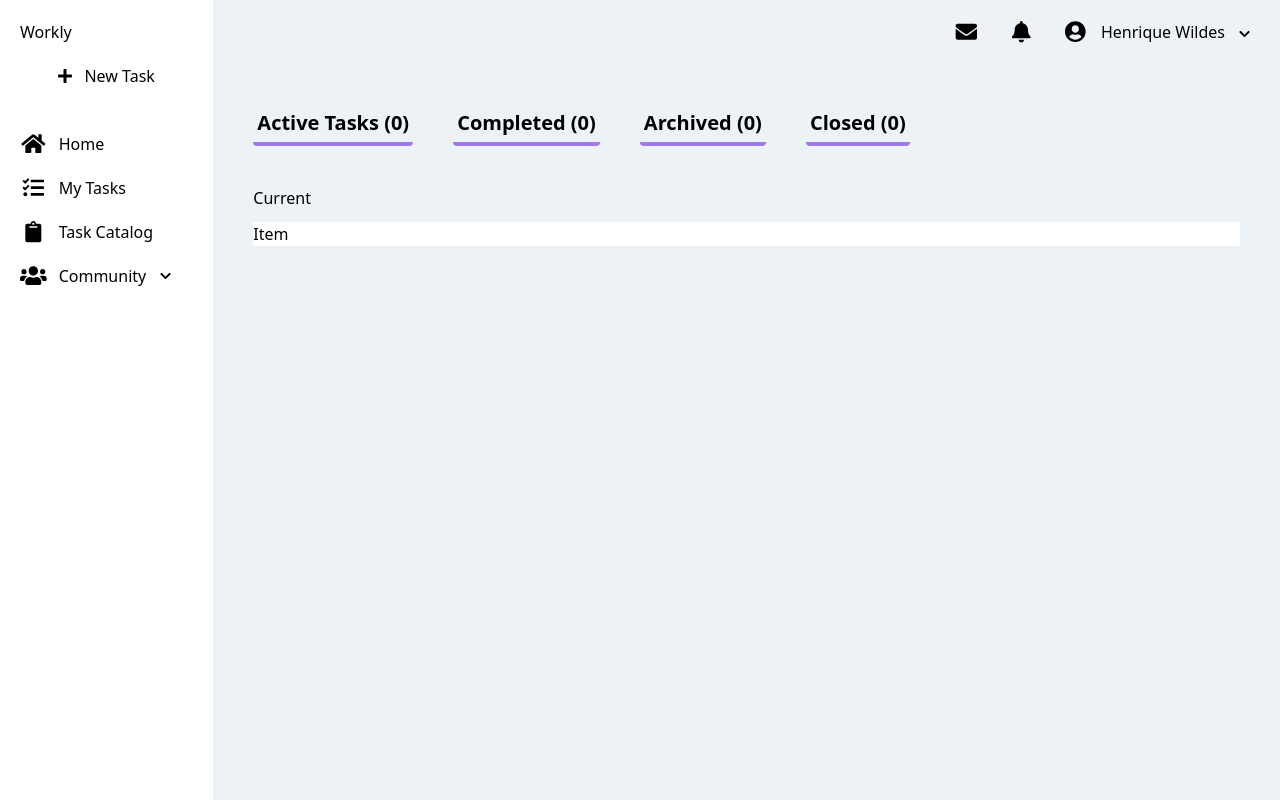
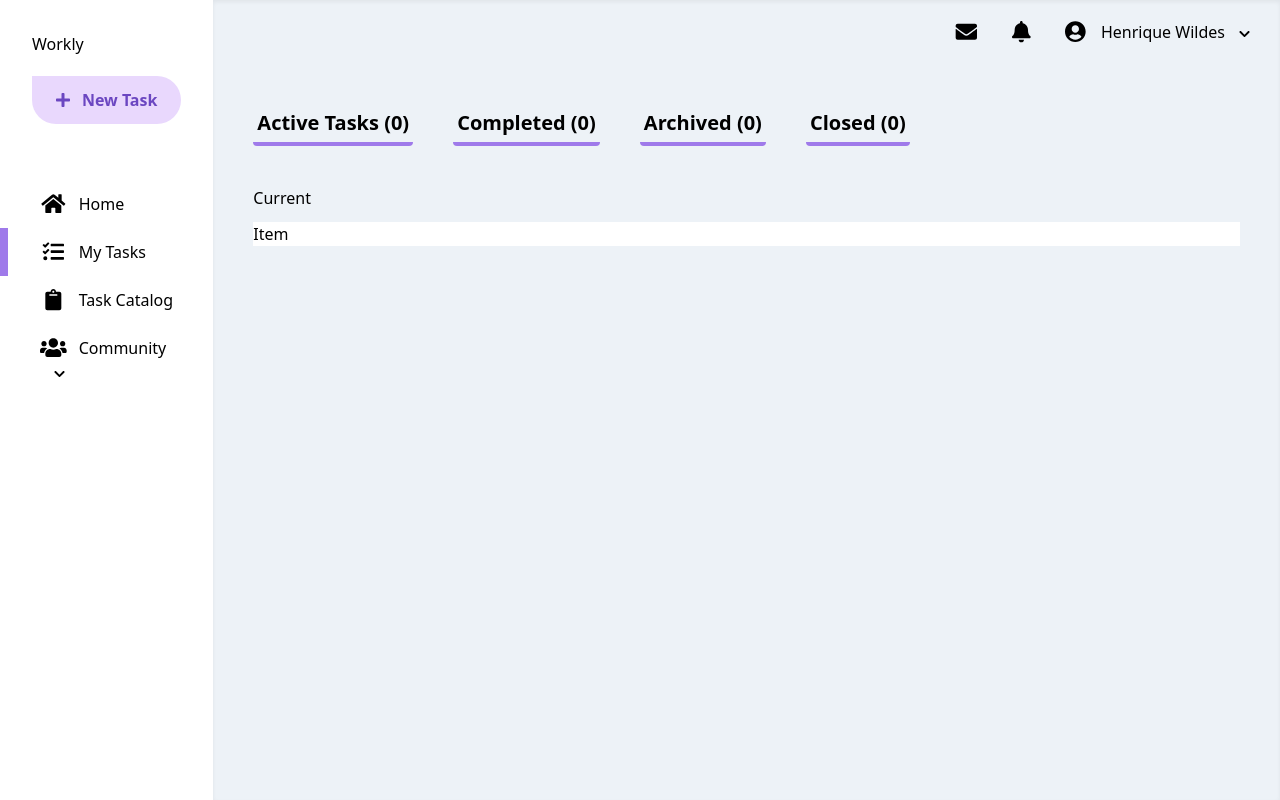
Before and after one commit to ethanskeller/tarefas, a Next.js app: page /tasks in a window 1280 px wide. Built offline with nearby package versions, Linux system fonts and the light colour scheme.

Commit message:
Apply style in sidebar

```diff
--- a/components/layout.js
+++ b/components/layout.js
@@ -5,10 +5,10 @@ import Sidebar from './sidebar';
 const Layout = ({ children }) => {
     return (
         <div className="flex flex-wrap">
-            <aside className="lg:h-auto bg-white hidden lg:block lg:static fixed h-full w-full lg:w-1/4 xl:w-1/6 p-5">
+            <aside className="lg:h-auto bg-white hidden lg:block lg:static fixed h-full w-full lg:w-1/4 xl:w-1/6 shadow-lg">
                 <Sidebar />
             </aside>
-            <div className="min-h-screen w-full lg:static lg:w-3/4 xl:w-5/6 bg-gray-200">
+            <div className="min-h-screen w-full lg:static lg:w-3/4 xl:w-5/6 bg-gray-200 shadow-inner">
                 <PageHeader />
                 <main className="p-10">
                     {children}
--- a/components/sidebar.js
+++ b/components/sidebar.js
@@ -4,29 +4,39 @@ import { FontAwesomeIcon } from "@fortawesome/react-fontawesome";
 const Sidebar = () => {
     return (
         <>
+            <div className="p-8">
                 <h1>Workly</h1>
-            <a className="text-center my-5 block">
+                <a className="text-center my-5 block bg-purple-200 text-purple-700 p-3 font-bold rounded-full rounded-tl-none">
                     <FontAwesomeIcon className="mr-3" icon={'plus'} />
                     New Task
                 </a>
+            </div>
             <nav className="block">
                 <ul className="py-1">
-                    <li className="my-5 flex items-center">
-                        <FontAwesomeIcon className="mr-3" size="lg" icon={'home'} fixedWidth />
+                    <li className="flex items-center py-3 px-8 border-l-8 border-white">
+                        <a>
+                        <   FontAwesomeIcon className="mr-3" size="lg" icon={'home'} fixedWidth />
                             Home
+                        </a>
                     </li>
-                    <li className="my-5 flex items-center">
-                        <FontAwesomeIcon className="mr-3" size="lg" icon={'tasks'} fixedWidth />
+                    <li className="flex items-center py-3 px-8 border-l-8 border-purple-500">
+                        <a>
+                        <   FontAwesomeIcon className="mr-3" size="lg" icon={'tasks'} fixedWidth />
                             My Tasks
+                        </a>
                     </li>
-                    <li className="my-5 flex items-center">
-                        <FontAwesomeIcon className="mr-3" size="lg" icon={'clipboard'} fixedWidth />
+                    <li className="flex items-center py-3 px-8 border-l-8 border-white">
+                        <a>
+                        <   FontAwesomeIcon className="mr-3" size="lg" icon={'clipboard'} fixedWidth />
                             Task Catalog
+                        </a>
                     </li>
-                    <li className="my-5 flex items-center">
+                    <li className="flex items-center py-3 px-8 border-l-8 border-white">
+                        <a>
                             <FontAwesomeIcon className="mr-3" size="lg" icon={'users'} fixedWidth />
                             Community
                             <FontAwesomeIcon className="ml-3" size="xs" icon={'chevron-down'} fixedWidth />
+                        </a>
                     </li>
                 </ul>
             </nav>
```
Lines whose indentation alone changed are shown as unchanged.
